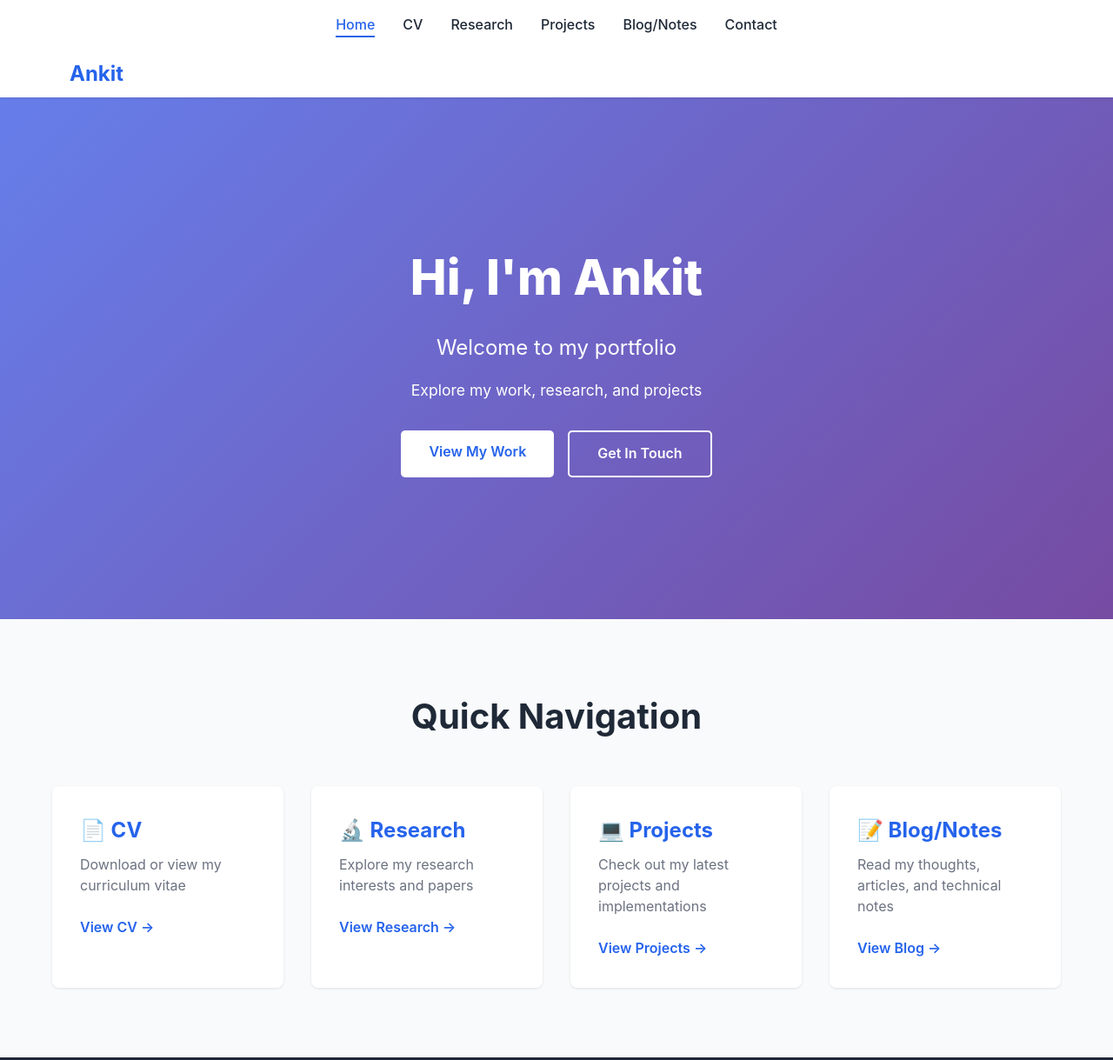
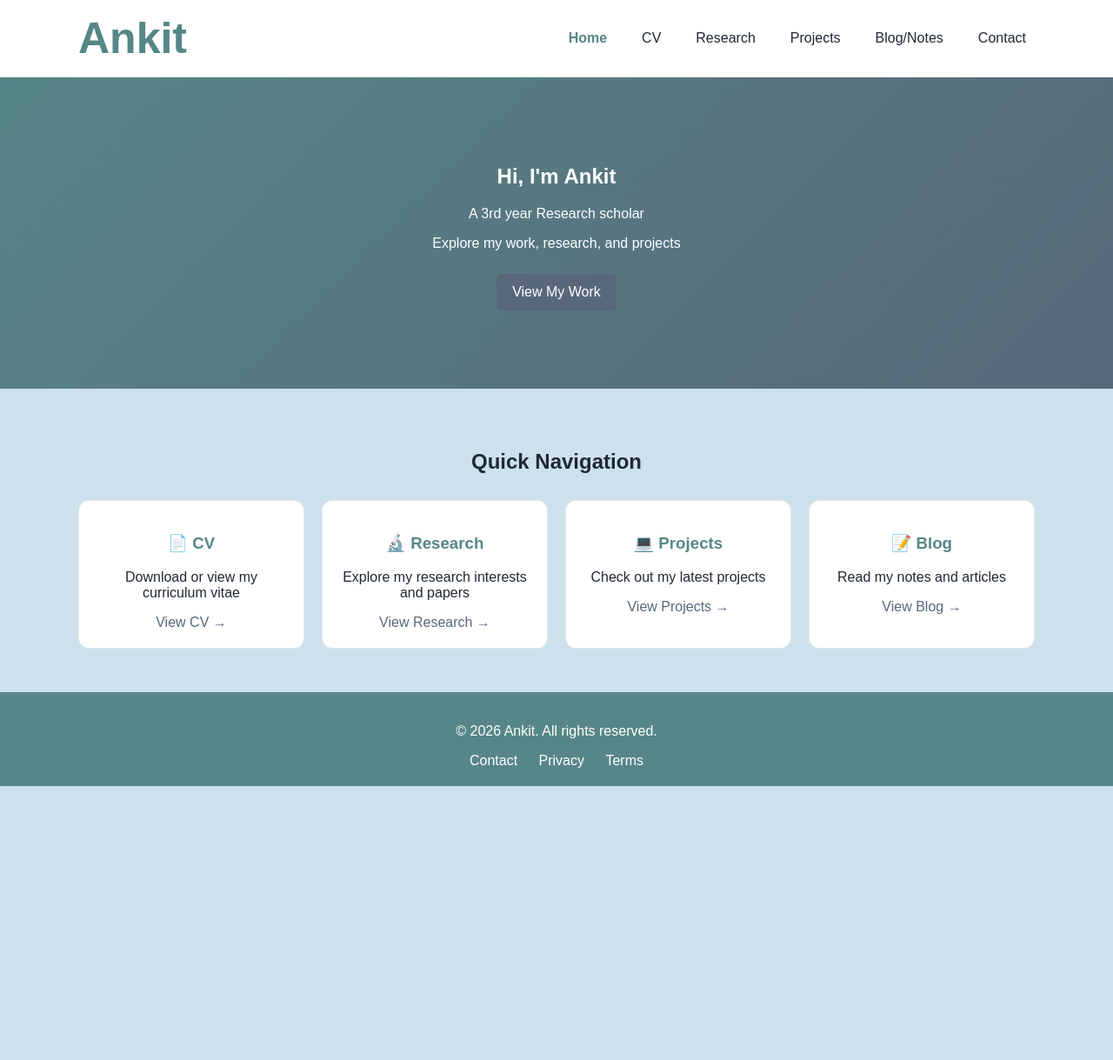
Before and after one commit to ankit165-wq/ankit165-wq.github.io, a plain HTML site: page index.html in a window 1280 px wide. Shown: the top 1219 px of the page at 87% size. After the commit the page ends 904 px from the top, so only its background shows below. Drawn offline with Linux system fonts and the light colour scheme.

Commit message:
Update index.html

```diff
--- a/index.html
+++ b/index.html
@@ -4,82 +4,221 @@
     <meta charset="UTF-8">
     <meta name="viewport" content="width=device-width, initial-scale=1.0">
     <title>Ankit - Portfolio</title>
-    <link rel="stylesheet" href="assets/css/style.css">
+
+    <style>
+        :root {
+            --teal-main: #568687;
+            --teal-accent: #58687a;
+            --light-blue: #cde1ec;
+            --dark: #1f2933;
+            --white: #ffffff;
+        }
+
+        body {
+            margin: 0;
+            font-family: Arial, sans-serif;
+            background: var(--light-blue);
+            color: var(--dark);
+        }
+
+        .container {
+            width: 90%;
+            max-width: 1100px;
+            margin: auto;
+        }
+
+        /* NAVBAR */
+        .navbar {
+            background: var(--white);
+            border-bottom: 1px solid #e5e7eb;
+        }
+
+        .nav-wrapper {
+            display: flex;
+            justify-content: space-between;
+            align-items: center;
+            padding: 15px 0;
+        }
+
+        .nav-menu {
+            list-style: none;
+            display: flex;
+            gap: 20px;
+            margin: 0;
+        }
+
+        .nav-link {
+            text-decoration: none;
+            color: var(--dark);
+            padding: 10px;
+        }
+
+        .nav-link.active {
+            color: var(--teal-main);
+            font-weight: bold;
+        }
+
+        .logo a {
+            text-decoration: none;
+            color: var(--teal-main);
+            font-weight: bold;
+            font-size: 50px;
+        }
+
+        /* HERO */
+        .hero {
+            background: linear-gradient(135deg, var(--teal-main), var(--teal-accent));
+            color: var(--white);
+            padding: 80px 0;
+            text-align: center;
+        }
+
+        .btn {
+            padding: 12px 18px;
+            text-decoration: none;
+            display: inline-block;
+            margin: 10px;
+            border-radius: 6px;
+        }
+
+        .btn-primary {
+            background: var(--teal-accent);
+            color: var(--white);
+        }
+
+        .btn-secondary {
+            border: 2px solid var(--white);
+            color: var(--white);
+        }
+
+        /* QUICK LINKS */
+        .quick-links {
+            padding: 50px 0;
+            text-align: center;
+        }
+
+        .links-grid {
+            display: grid;
+            grid-template-columns: repeat(4, 1fr);
+            gap: 20px;
+            margin-top: 30px;
+        }
+
+        .link-card {
+            background: var(--white);
+            padding: 20px;
+            border-radius: 12px;
+            border: 1px solid #e5e7eb;
+        }
+
+        .link-card h3 {
+            color: var(--teal-main);
+        }
+
+        .link {
+            color: var(--teal-accent);
+            text-decoration: none;
+        }
+
+        /* FOOTER */
+        .footer {
+            background: var(--teal-main);
+            color: var(--white);
+            text-align: center;
+            padding: 20px 0;
+        }
+
+        .footer-links a {
+            color: var(--white);
+            margin: 0 10px;
+            text-decoration: none;
+        }
+    </style>
 </head>
+
 <body>
-    <!-- Navigation Bar -->
+
+<!-- NAVBAR -->
 <nav class="navbar">
     <div class="container">
         <div class="nav-wrapper">
+            <div class="logo">
+                <a href="#">Ankit</a>
+            </div>
+
             <ul class="nav-menu">
-                    <li><a href="index.html" class="nav-link active">Home</a></li>
-                    <li><a href="pages/cv.html" class="nav-link">CV</a></li>
-                    <li><a href="pages/research.html" class="nav-link">Research</a></li>
-                    <li><a href="pages/projects.html" class="nav-link">Projects</a></li>
-                    <li><a href="pages/blog.html" class="nav-link">Blog/Notes</a></li>
-                    <li><a href="pages/contact.html" class="nav-link">Contact</a></li>
+                <li><a href="#" class="nav-link active">Home</a></li>
+                <li><a href="#" class="nav-link">CV</a></li>
+                <li><a href="#" class="nav-link">Research</a></li>
+                <li><a href="#" class="nav-link">Projects</a></li>
+                <li><a href="#" class="nav-link">Blog/Notes</a></li>
+                <li><a href="#" class="nav-link">Contact</a></li>
             </ul>
-                <div class="logo">
-                    <a href="index.html">Ankit</a>
-                </div>
+
+
+
         </div>
     </div>
 </nav>
 
-    <!-- Hero Section -->
+<!-- HERO -->
 <section class="hero">
     <div class="container">
-            <div class="hero-content">
-                <h1 class="hero-title">Hi, I'm Ankit</h1>
-                <p class="hero-subtitle">Welcome to my portfolio</p>
-                <p class="hero-description">Explore my work, research, and projects</p>
-                <div class="cta-buttons">
-                    <a href="pages/projects.html" class="btn btn-primary">View My Work</a>
-                    <a href="pages/contact.html" class="btn btn-secondary">Get In Touch</a>
+        <h1>Hi, I'm Ankit</h1>
+        <p> A 3rd year Research scholar</p>
+        <p>Explore my work, research, and projects</p>
+
+        <a href="#" class="btn btn-primary">View My Work</a>
+
     </div>
+</section>
+
+<!-- QUICK LINKS -->
+<section class="quick-links">
+    <div class="container">
+        <h2>Quick Navigation</h2>
+
+        <div class="links-grid">
+
+            <div class="link-card">
+                <h3>📄 CV</h3>
+                <p>Download or view my curriculum vitae</p>
+                <a href="#" class="link">View CV →</a>
+            </div>
+
+            <div class="link-card">
+                <h3>🔬 Research</h3>
+                <p>Explore my research interests and papers</p>
+                <a href="#" class="link">View Research →</a>
+            </div>
+
+            <div class="link-card">
+                <h3>💻 Projects</h3>
+                <p>Check out my latest projects</p>
+                <a href="#" class="link">View Projects →</a>
+            </div>
+
+            <div class="link-card">
+                <h3>📝 Blog</h3>
+                <p>Read my notes and articles</p>
+                <a href="#" class="link">View Blog →</a>
+            </div>
+
         </div>
     </div>
 </section>
 
-    <!-- Quick Links Section -->
-    <section class="quick-links">
-        <div class="container">
-            <h2>Quick Navigation</h2>
-            <div class="links-grid">
-                <div class="link-card">
-                    <h3>📄 CV</h3>
-                    <p>Download or view my curriculum vitae</p>
-                    <a href="pages/cv.html" class="link">View CV →</a>
-                </div>
-                <div class="link-card">
-                    <h3>🔬 Research</h3>
-                    <p>Explore my research interests and papers</p>
-                    <a href="pages/research.html" class="link">View Research →</a>
-                </div>
-                <div class="link-card">
-                    <h3>💻 Projects</h3>
-                    <p>Check out my latest projects and implementations</p>
-                    <a href="pages/projects.html" class="link">View Projects →</a>
-                </div>
-                <div class="link-card">
-                    <h3>📝 Blog/Notes</h3>
-                    <p>Read my thoughts, articles, and technical notes</p>
-                    <a href="pages/blog.html" class="link">View Blog →</a>
-                </div>
-            </div>
-        </div>
-    </section>
-
-    <!-- Footer -->
+<!-- FOOTER -->
 <footer class="footer">
     <div class="container">
-            <p>&copy; 2026 Ankit. All rights reserved.</p>
+        <p>© 2026 Ankit. All rights reserved.</p>
         <div class="footer-links">
-                <a href="pages/contact.html">Contact</a>
+            <a href="#">Contact</a>
             <a href="#">Privacy</a>
             <a href="#">Terms</a>
         </div>
     </div>
 </footer>
+
 </body>
 </html>
```
Lines whose indentation alone changed are shown as unchanged.
